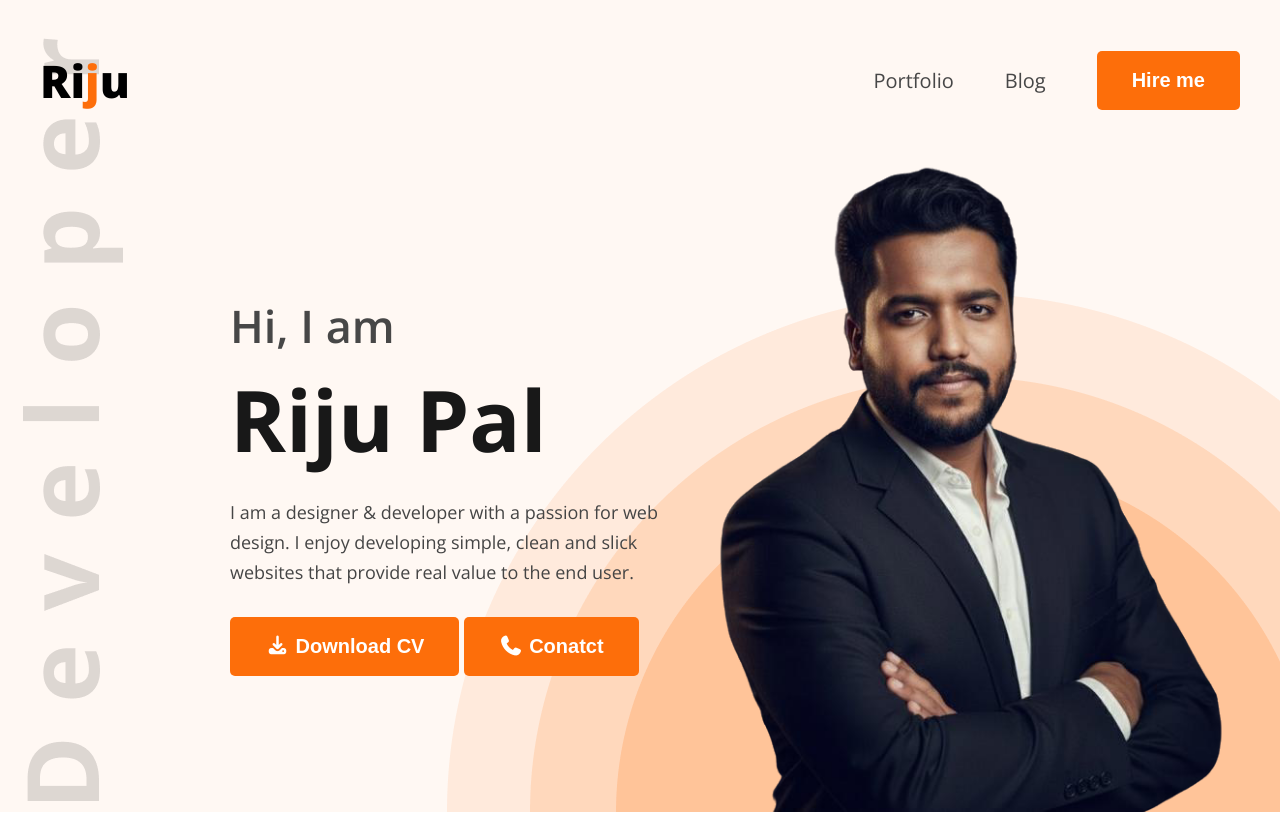
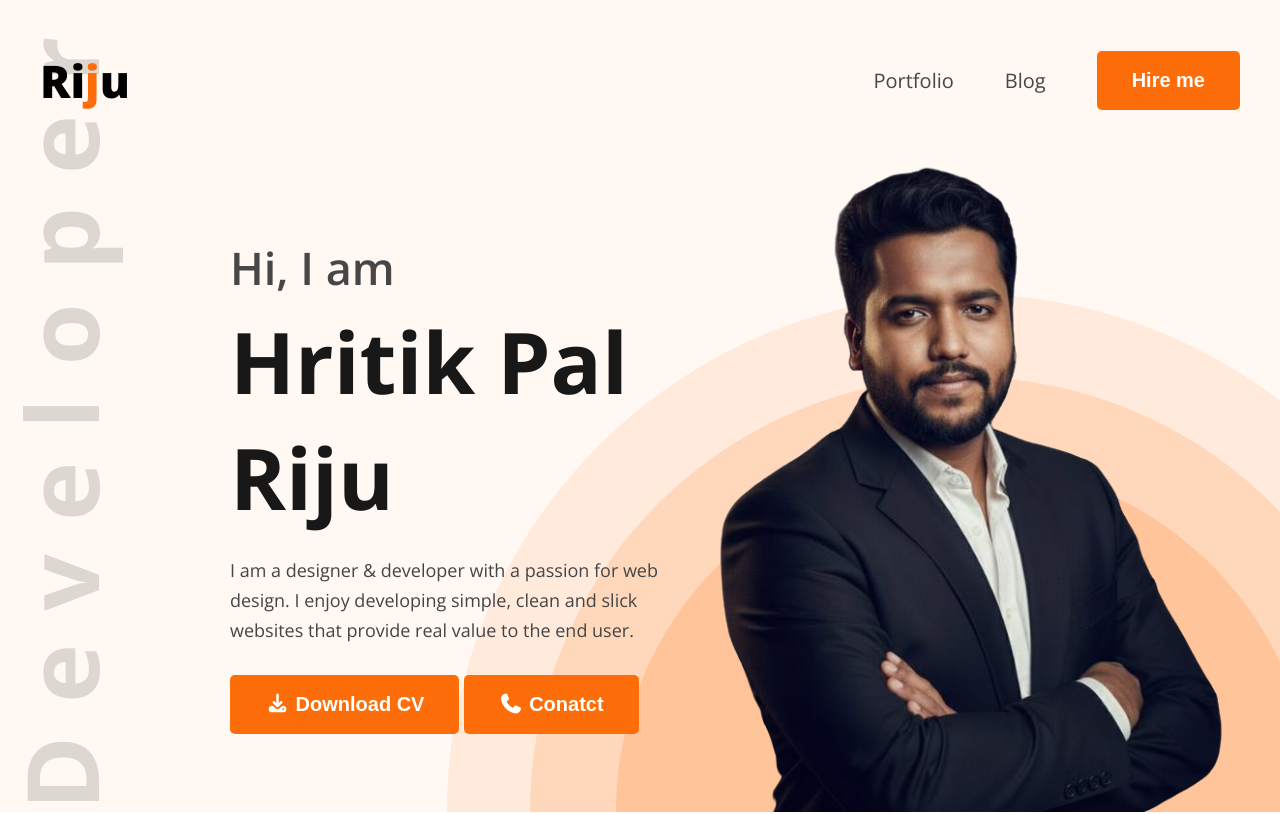
Before and after one commit to rijupal22/my-portfolio-website, a plain HTML site: page index.html in a window 1280 px wide. Shown: the top 814 px of the page. Drawn offline with nearby package versions, Linux system fonts and the light colour scheme; files whose address does not match are found by name.

Commit message:
Changed my name from Riju Pal to Hritik Pal Riju

```diff
--- a/index.html
+++ b/index.html
@@ -3,7 +3,7 @@
   <head>
     <meta charset="UTF-8" />
     <meta name="viewport" content="width=device-width, initial-scale=1.0" />
-    <title>Riju Pal Portfolio</title>
+    <title>Hritik Pal Riju Portfolio</title>
     <link rel="preconnect" href="https://fonts.googleapis.com" />
     <link rel="preconnect" href="https://fonts.gstatic.com" crossorigin />
     <link
@@ -31,7 +31,7 @@
       <section id="banner">
         <div class="banner-content">
           <h2>Hi, I am</h2>
-          <h1>Riju Pal</h1>
+          <h1>Hritik Pal Riju</h1>
           <p>
             I am a designer & developer with a passion for web design. I enjoy
             developing simple, clean and slick websites that provide real value
```
